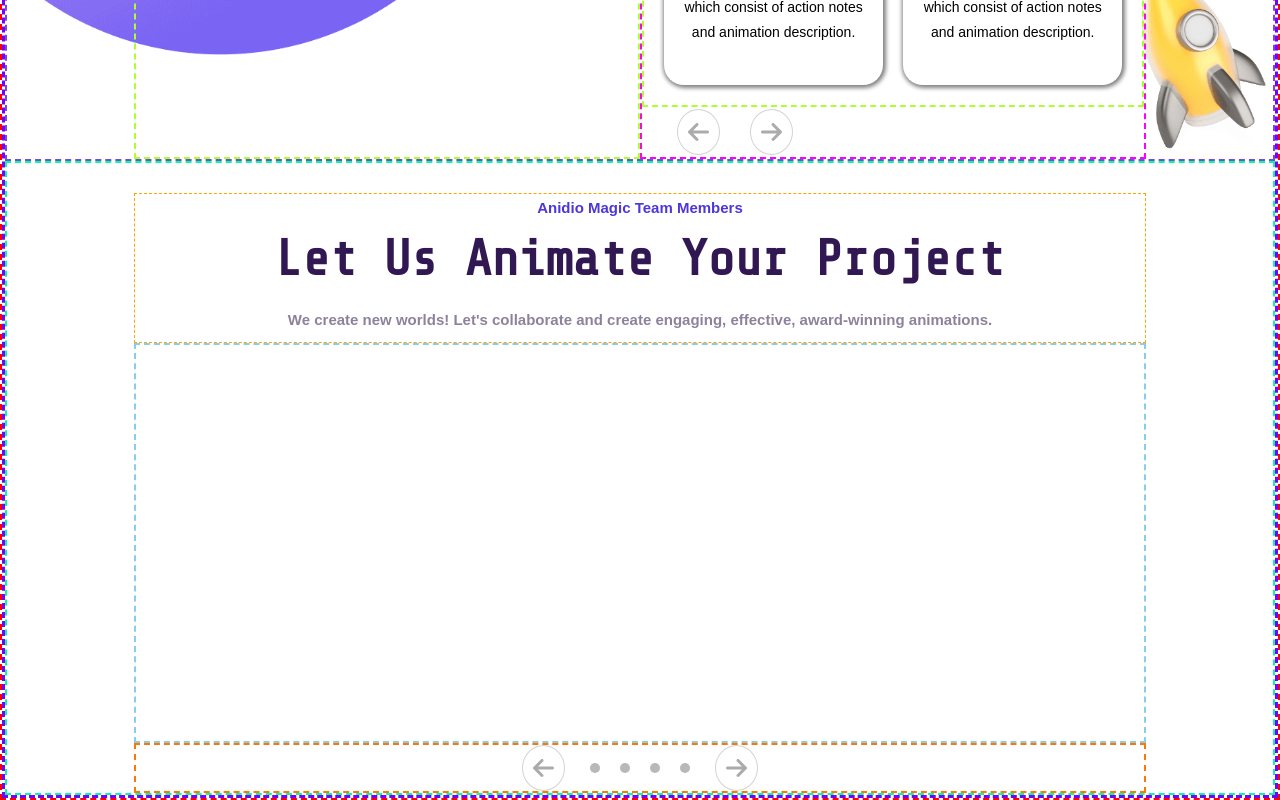
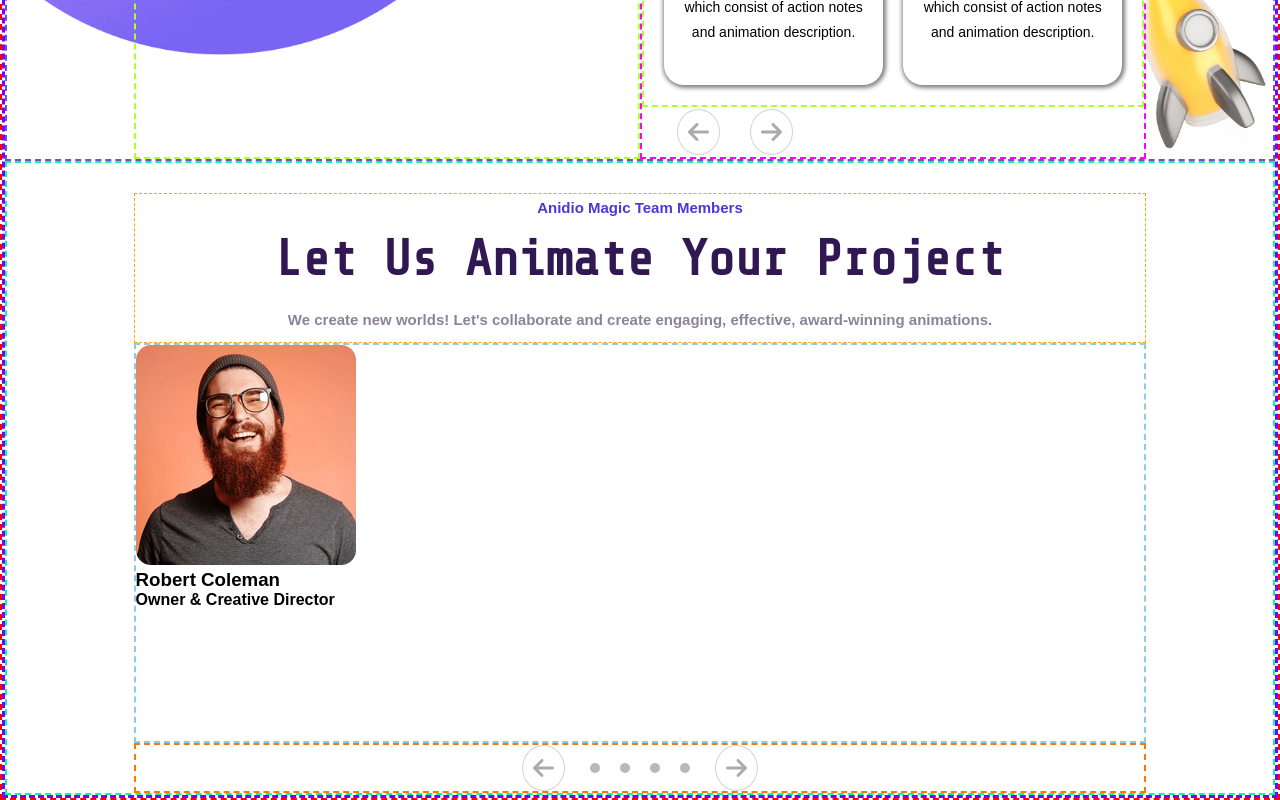
Before and after one commit to gabrielediemmanuele/proj-html-vuejs, a Vue app: page / in a window 1280 px wide. Shown: the part 3506-4306 px from the top of the page. Built offline with nearby package versions, Linux system fonts and the light colour scheme; a web font is replaced by a local one.

Commit message:
feat: add image, title and role to card

```diff
--- a/src/components/sub-components-main/AnidioTeamMembers.vue
+++ b/src/components/sub-components-main/AnidioTeamMembers.vue
@@ -28,9 +28,9 @@ export default {
     <!--* members cards cont cont-->
     <div class="cards-cont">
       <div class="card">
-        <img src="" alt="" />
-        <h3></h3>
-        <span></span>
+        <img src="../../assets/team1.png" alt="" />
+        <h3>Robert Coleman</h3>
+        <span>Owner & Creative Director</span>
         <div class="icons-cont"></div>
       </div>
     </div>
@@ -100,7 +100,11 @@ export default {
   height: 400px;
   border: 2px dashed skyblue;
   margin: 0 auto;
+
+  .card {
+  }
 }
+
 //arrows
 .arrows-cont {
   width: 80%;
```
